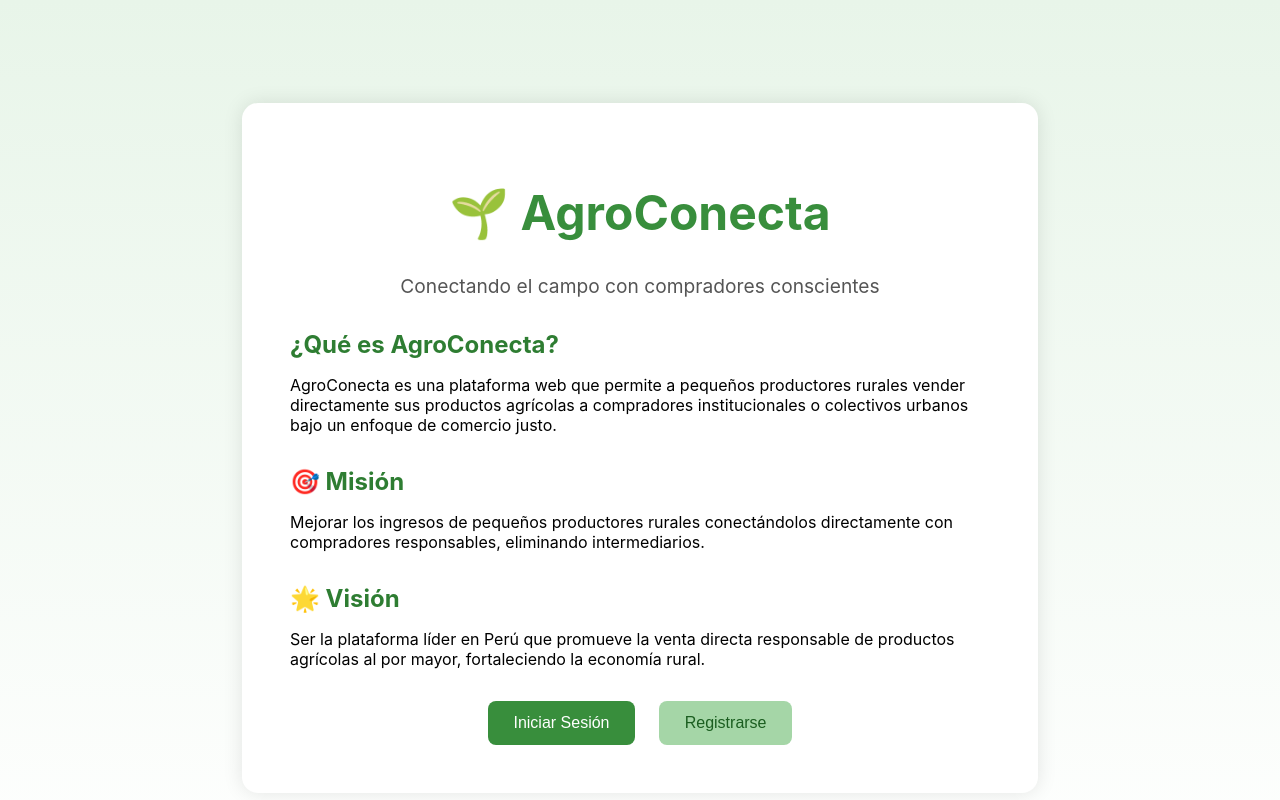
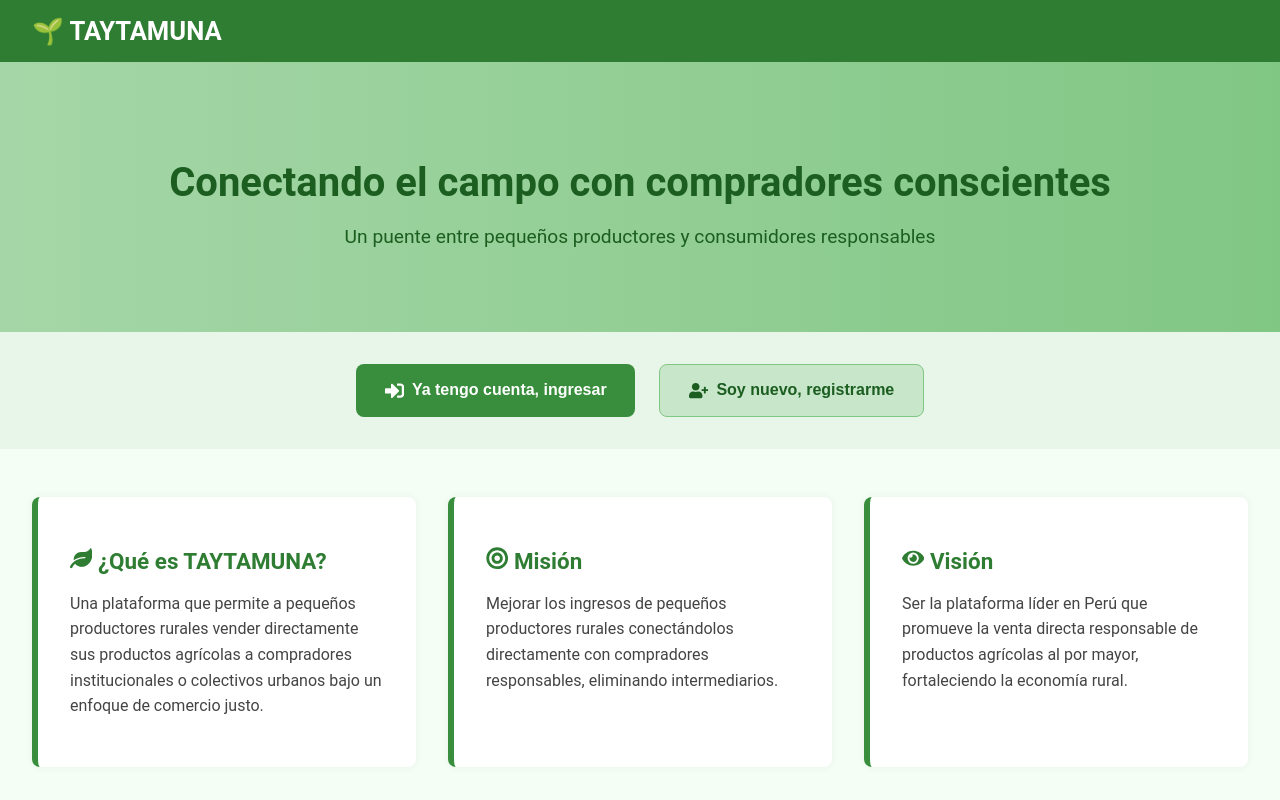
Before and after one commit to Nando21MS/Taytamuna, a React (Create React App) app: page / in a window 1280 px wide. Shown: the top 800 px of the page. Built offline with nearby package versions, Linux system fonts and the light colour scheme.

Commit message:
cambios de inicio

```diff
--- a/src/components/WelcomePage.js
+++ b/src/components/WelcomePage.js
@@ -1,44 +1,64 @@
 import React from 'react';
 import styles from './WelcomePage.module.css';
+import { FaSignInAlt, FaUserPlus, FaLeaf, FaBullseye, FaEye } from 'react-icons/fa';
 
 const WelcomePage = ({ onNavigateToLogin }) => {
   return (
-    <div className={styles.container}>
-      <div className={styles.content}>
-        <h1 className={styles.logo}>🌱 AgroConecta</h1>
-        <p className={styles.slogan}>Conectando el campo con compradores conscientes</p>
+    <div className={styles.page}>
+      {/* NAVBAR */}
+      <header className={styles.navbar}>
+        <div className={styles.navLogo}>🌱 TAYTAMUNA</div>
+      </header>
 
-        <section className={styles.section}>
-          <h2>¿Qué es AgroConecta?</h2>
+      {/* BANNER CON IMAGEN */}
+      <section className={styles.banner}>
+        <div className={styles.bannerOverlay}>
+          <h1>Conectando el campo con compradores conscientes</h1>
+          <p>Un puente entre pequeños productores y consumidores responsables</p>
+        </div>
+      </section>
+
+      {/* BOTONES CON ICONOS */}
+      <div className={styles.actions}>
+        <button className={styles.loginBtn} onClick={() => onNavigateToLogin('login')}>
+          <FaSignInAlt className={styles.icon} />
+          Ya tengo cuenta, ingresar
+        </button>
+        <button className={styles.registerBtn} onClick={() => onNavigateToLogin('register')}>
+          <FaUserPlus className={styles.icon} />
+          Soy nuevo, registrarme
+        </button>
+      </div>
+
+      {/* SECCIONES ANIMADAS */}
+      <main className={styles.content}>
+        <section className={`${styles.section} ${styles.reveal}`}>
+          <h2><FaLeaf className={styles.sectionIcon} /> ¿Qué es TAYTAMUNA?</h2>
           <p>
-            AgroConecta es una plataforma web que permite a pequeños productores rurales vender directamente sus productos agrícolas
+            Una plataforma que permite a pequeños productores rurales vender directamente sus productos agrícolas
             a compradores institucionales o colectivos urbanos bajo un enfoque de comercio justo.
           </p>
         </section>
 
-        <section className={styles.section}>
-          <h2>🎯 Misión</h2>
+        <section className={`${styles.section} ${styles.reveal}`}>
+          <h2><FaBullseye className={styles.sectionIcon} /> Misión</h2>
           <p>
             Mejorar los ingresos de pequeños productores rurales conectándolos directamente con compradores responsables, eliminando intermediarios.
           </p>
         </section>
 
-        <section className={styles.section}>
-          <h2>🌟 Visión</h2>
+        <section className={`${styles.section} ${styles.reveal}`}>
+          <h2><FaEye className={styles.sectionIcon} /> Visión</h2>
           <p>
             Ser la plataforma líder en Perú que promueve la venta directa responsable de productos agrícolas al por mayor, fortaleciendo la economía rural.
           </p>
         </section>
+      </main>
 
-        <div className={styles.actions}>
-          <button className={styles.loginBtn} onClick={() => onNavigateToLogin('login')}>
-            Iniciar Sesión
-          </button>
-          <button className={styles.registerBtn} onClick={() => onNavigateToLogin('register')}>
-            Registrarse
-          </button>
-        </div>
-      </div>
+      {/* FOOTER */}
+      <footer className={styles.footer}>
+        <p>&copy; 2025 TAYTAMUNA. Todos los derechos reservados.</p>
+      </footer>
     </div>
   );
 };
--- a/src/components/WelcomePage.module.css
+++ b/src/components/WelcomePage.module.css
@@ -1,61 +1,64 @@
-.container {
-  display: flex;
-  justify-content: center;
-  align-items: center;
-  padding: 3rem;
-  background: linear-gradient(180deg, #e8f5e9 0%, #ffffff 100%);
-  min-height: 100vh;
+.page {
+  font-family: 'Roboto', sans-serif;
+  background-color: #f4fef4;
 }
 
-.content {
-  background-color: #ffffff;
-  padding: 3rem;
-  border-radius: 16px;
-  box-shadow: 0 0 20px rgba(0,0,0,0.1);
-  max-width: 700px;
+/* NAVBAR */
+.navbar {
+  display: flex;
+  align-items: center;
+  padding: 1rem 2rem;
+  background-color: #2e7d32;
+  color: white;
+}
+
+.navLogo {
+  font-size: 1.6rem;
+  font-weight: bold;
+}
+
+/* BANNER */
+.banner {
+  background: linear-gradient(to right, #a5d6a7, #81c784);
+  color: #1b5e20;
+  padding: 4rem 2rem;
   text-align: center;
 }
 
-.logo {
-  font-size: 3rem;
-  color: #388e3c;
+.banner h1 {
+  font-size: 2.5rem;
+  margin-bottom: 1rem;
 }
 
-.slogan {
+.banner p {
   font-size: 1.2rem;
-  margin-bottom: 2rem;
-  color: #555;
 }
 
-.section {
-  margin-bottom: 2rem;
-  text-align: left;
-}
-
-.section h2 {
-  color: #2e7d32;
-  margin-bottom: 0.5rem;
-}
-
+/* BOTONES */
 .actions {
   display: flex;
   justify-content: center;
   gap: 1.5rem;
-  margin-top: 2rem;
+  padding: 2rem;
+  background-color: #e8f5e9;
 }
 
 .loginBtn, .registerBtn {
-  padding: 0.8rem 1.6rem;
+  padding: 1rem 1.8rem;
+  font-size: 1rem;
   border: none;
   border-radius: 8px;
-  font-size: 1rem;
   cursor: pointer;
-  transition: background-color 0.3s ease;
+  transition: 0.3s ease;
+  font-weight: 600;
+  display: flex;
+  align-items: center;
+  gap: 0.5rem;
 }
 
 .loginBtn {
   background-color: #388e3c;
-  color: #fff;
+  color: white;
 }
 
 .loginBtn:hover {
@@ -63,10 +66,89 @@
 }
 
 .registerBtn {
-  background-color: #a5d6a7;
+  background-color: #c8e6c9;
   color: #1b5e20;
+  border: 1px solid #81c784;
 }
 
 .registerBtn:hover {
-  background-color: #81c784;
+  background-color: #a5d6a7;
 }
+
+.icon {
+  font-size: 1.2rem;
+}
+
+/* CONTENIDO */
+.content {
+  padding: 3rem 2rem;
+  max-width: 1400px;  /* ✅ Aumentamos el ancho máximo */
+  margin: 0 auto;
+  display: flex;
+  flex-wrap: nowrap;  /* ✅ Evitamos que se salten de línea */
+  gap: 2rem;
+  justify-content: center;
+}
+
+/* SECCIONES */
+.section {
+  margin-bottom: 3rem;
+  background-color: #ffffff;
+  border-left: 6px solid #388e3c;
+  padding: 2rem;
+  border-radius: 8px;
+  box-shadow: 0 0 10px rgba(0,0,0,0.05);
+  flex: 1 1 30%;
+}
+
+.section h2 {
+  color: #2e7d32;
+  margin-bottom: 0.5rem;
+  font-size: 1.4rem;
+}
+
+.section p {
+  color: #444;
+  line-height: 1.6;
+}
+
+/* ANIMACIONES */
+.fadeIn {
+  animation: fadeIn 1s ease-in-out;
+}
+
+.slideInLeft {
+  animation: slideInLeft 1s ease-in-out;
+}
+
+.slideInRight {
+  animation: slideInRight 1s ease-in-out;
+}
+
+@keyframes fadeIn {
+  from { opacity: 0 }
+  to { opacity: 1 }
+}
+
+@keyframes slideInLeft {
+  from { transform: translateX(-50px); opacity: 0; }
+  to { transform: translateX(0); opacity: 1; }
+}
+
+@keyframes slideInRight {
+  from { transform: translateX(50px); opacity: 0; }
+  to { transform: translateX(0); opacity: 1; }
+}
+/* FOOTER */
+.footer {
+  text-align: center;
+  padding: 1.5rem;
+  background-color: #2e7d32;
+  color: white;
+  font-size: 0.9rem;
+}
+
+@keyframes fadeIn {
+  from { opacity: 0; }
+  to { opacity: 1; }
+}
```
